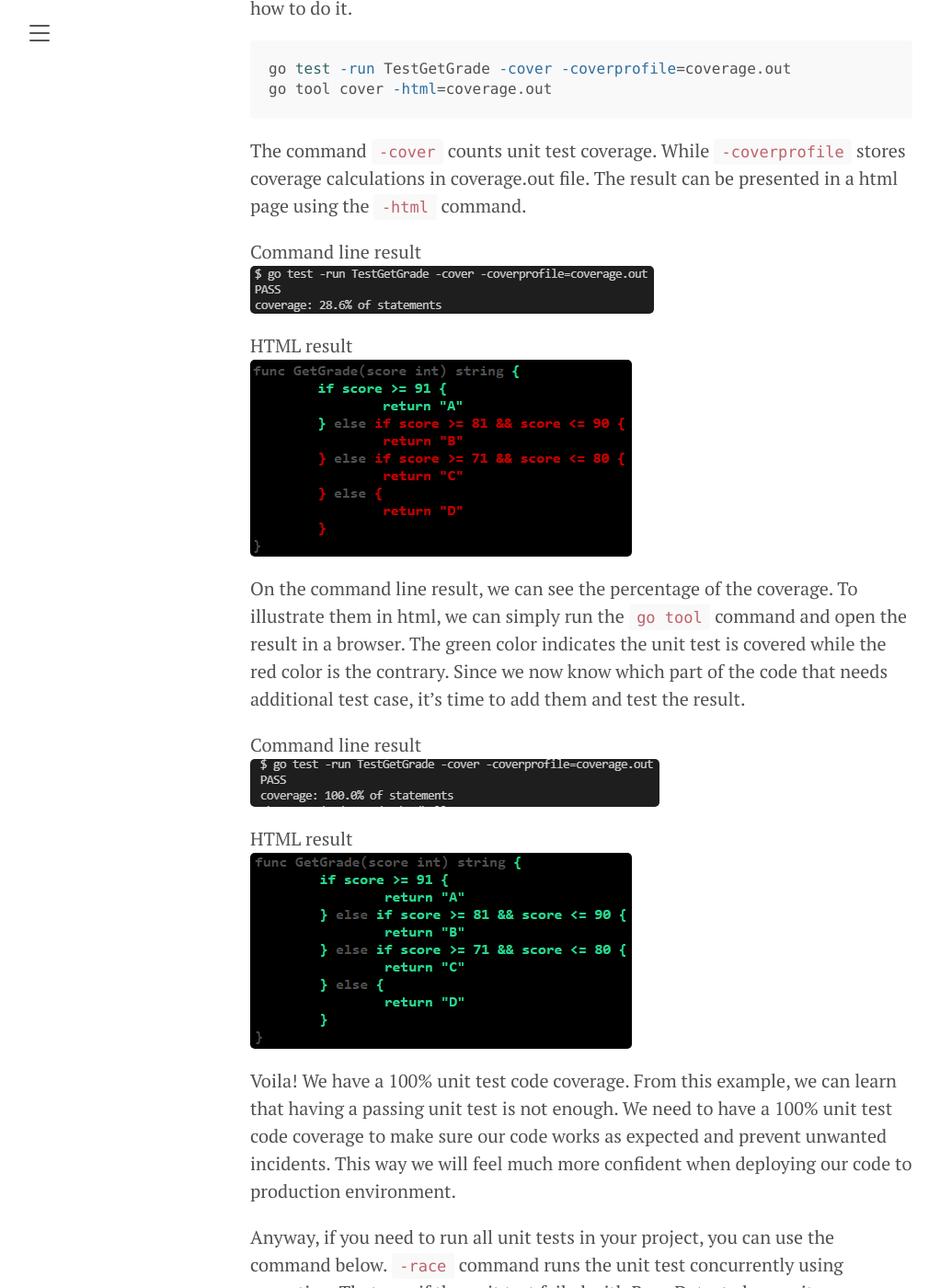
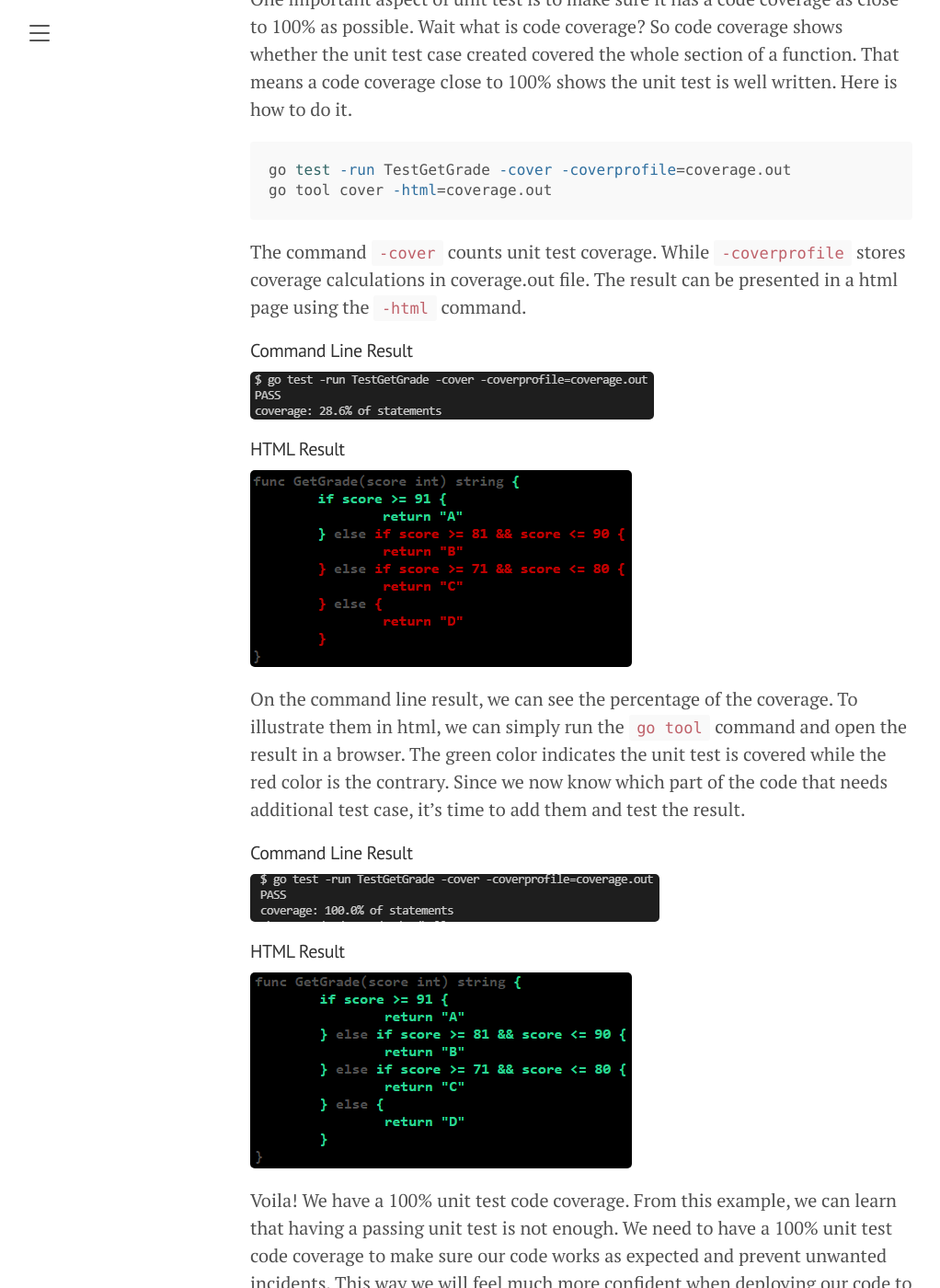
Before and after one commit to classified5/classified5.github.io, a Jekyll site: the page built from _posts/2021-09-12-unit-test-in-go-language.md, in a window 1280 px wide and 1400 px high, scrolled down 4452 px. Shown: the whole window at 92% size, without its empty margins (8-1030 px from the left). Built offline with Jekyll 4.4.1, drawn with Linux system fonts in a browser that asks for light colours; some of the changed text lies outside the part shown.

Commit message:
Add image headers (#13)

````diff
--- a/_posts/2021-09-12-unit-test-in-go-language.md
+++ b/_posts/2021-09-12-unit-test-in-go-language.md
@@ -120,16 +124,16 @@ go tool cover -html=coverage.out
 ```
 The command `-cover` counts unit test coverage. While `-coverprofile` stores coverage calculations in coverage.out file. The result can be presented in a html page using the `-html` command.
 
-Command line result
+#### Command Line Result
 ![coverage 1 unit test](https://classified5.github.io/img/Success_Coverage_Unit_Test.PNG)
-HTML result
+#### HTML Result
 ![coverage 1 html](https://classified5.github.io/img/Coverage_1_HTML.PNG)
 
 On the command line result, we can see the percentage of the coverage. To illustrate them in html, we can simply run the `go tool` command and open the result in a browser. The green color indicates the unit test is covered while the red color is the contrary. Since we now know which part of the code that needs additional test case, it's time to add them and test the result.
 
-Command line result
+#### Command Line Result
 ![coverage 2 unit test](https://classified5.github.io/img/Success_Coverage_100_Unit_Test.PNG)
-HTML result
+#### HTML Result
 ![coverage 2 html](https://classified5.github.io/img/Coverage_2_HTML.PNG)
 
 Voila! We have a 100% unit test code coverage. From this example, we can learn that having a passing unit test is not enough. We need to have a 100% unit test code coverage to make sure our code works as expected and prevent unwanted incidents. This way we will feel much more confident when deploying our code to production environment.
````
Also changed, not shown: other parts of _posts/2021-09-12-unit-test-in-go-language.md (+4 -0 lines).
